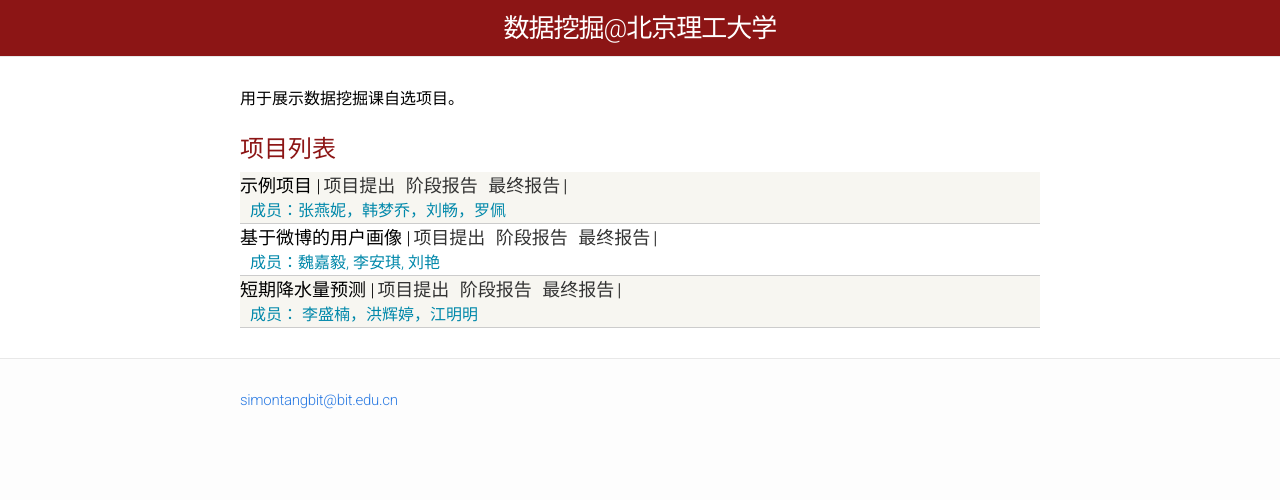
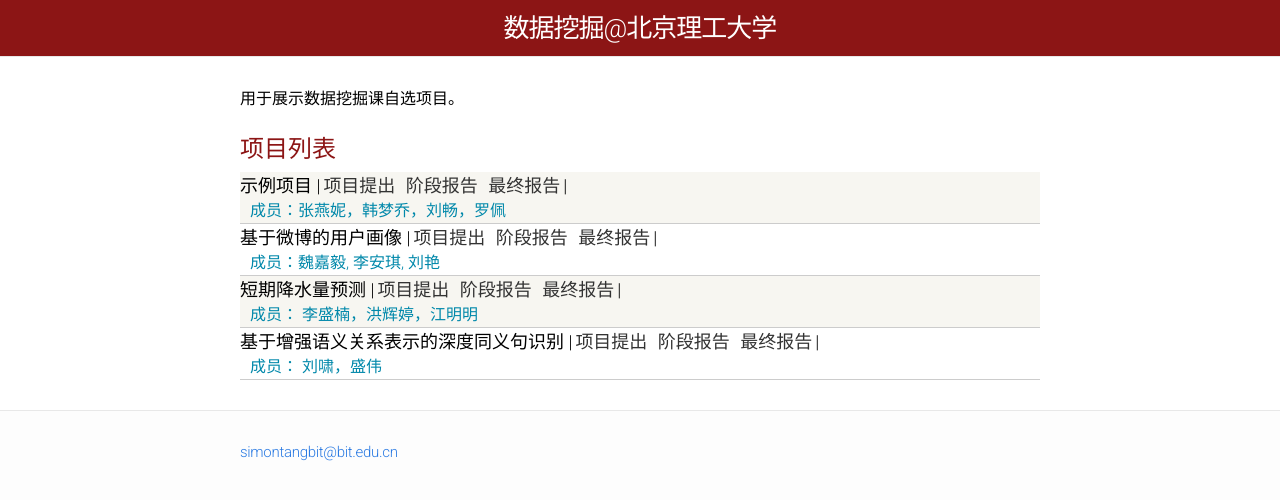
Before and after one commit to BITDM/bitdm.github.io, a Jekyll site: the page built from 2017/index.html, in a window 1280 px wide. Shown: the top 500 px of the page. Built offline with Jekyll 4.4.1, drawn with Linux system fonts in a browser that asks for light colours.

Commit message:
第10组报告链接

```diff
--- a/2017/index.html
+++ b/2017/index.html
@@ -36,5 +36,13 @@
       <a href="#">最终报告</a>|
       <div class="kw">成员： 李盛楠，洪辉婷，江明明</div>
     </div>
+
+    <div class="materials-item">
+      基于增强语义关系表示的深度同义句识别
+      |<a href="/2017/projects/p10/proposal/">项目提出</a>
+      <a href="#">阶段报告</a>
+      <a href="#">最终报告</a>|
+      <div class="kw">成员： 刘啸，盛伟</div>
+    </div>
   </div>
 </div>
```
